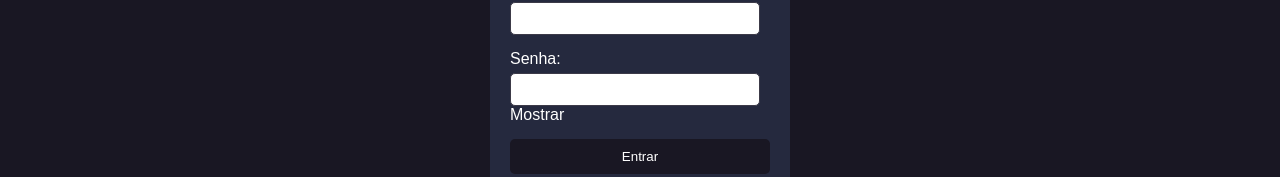
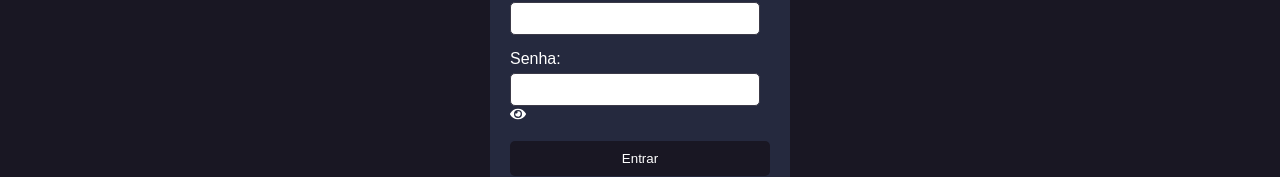
Before and after one commit to equipe-javali/API_3_FRONT, a React (Create React App) app in the folder ctrl-a/: page / in a window 1280 px wide. Shown: the part 368-545 px from the top of the page. Built offline with nearby package versions, Linux system fonts and the light colour scheme.

Commit message:
GERAL - Arrumei a conexão do login; Inseri os ícones de olhos

```diff
--- a/ctrl-a/src/pages/home.tsx
+++ b/ctrl-a/src/pages/home.tsx
@@ -1,8 +1,8 @@
 import { useState } from 'react';
 import './css/home.css';
+import { FaEye, FaEyeSlash } from 'react-icons/fa';
 import logo from '../assets/icons/logo.png';
 import RespostaSistema from '../components/respostaSistema';
-import getLocalToken from '../utils/getLocalToken';
 import { Link } from 'react-router-dom';
 
 export default function Home() {
@@ -10,8 +10,7 @@ export default function Home() {
   const [tipoResposta, setTipoResposta] = useState('')
   const [email, setEmail] = useState('');
   const [password, setPassword] = useState('');
-  const [showPassword, setShowPassword] = useState(false); // Estado para controlar se a senha está visível
-  const token = getLocalToken();
+  const [showPassword, setShowPassword] = useState(false);
   async function handleLogin(event: React.FormEvent<HTMLFormElement>) {
     event.preventDefault()
     try {
@@ -23,13 +22,13 @@ export default function Home() {
         }),
         headers: {
           'Content-Type': 'application/json',
-          'Accept': 'application/json',
-          "Authorization": token
+          'Accept': 'application/json'
         },
         mode: 'cors'
       });
       const responseData = await response.json();
       if (response.status === 202) {
+        localStorage.clear()
         localStorage.setItem("token", `${responseData.token}`)
         window.location.href = '/ListaAtivos';
       }
@@ -71,24 +70,14 @@ export default function Home() {
           </div>
           <div className="form-group">
             <label htmlFor="password">Senha:</label>
-            <div className="password-input-container">
-              <input
-                type={showPassword ? 'text' : 'password'}
-                id="password"
-                value={password}
-                onChange={(e) => setPassword(e.target.value)}
-              />
-              <span
-                className="password-toggle"
-                onClick={() => setShowPassword(!showPassword)}
-              >
-                {showPassword ? 'Ocultar' : 'Mostrar'}
-              </span>
+            <div className="input-container">
+              <input type={showPassword ? "text" : "password"} value={password} onChange={(e) => setPassword(e.target.value)} required />
+              {showPassword ? <FaEyeSlash className="password-icon" onClick={() => setShowPassword(!showPassword)} /> : <FaEye className="password-icon" onClick={() => setShowPassword(!showPassword)} />}
             </div>
           </div>
           <button type="submit">Entrar</button>
           <p className='pergunta'> Não possui cadastro ainda?
-          <Link className='linkCadastro' to={'/CadastroUsuarioAdm'}> Cadastre-se!</Link>
+            <Link className='linkCadastro' to={'/CadastroUsuarioAdm'}> Cadastre-se!</Link>
           </p>
         </form>
       </div>
```
